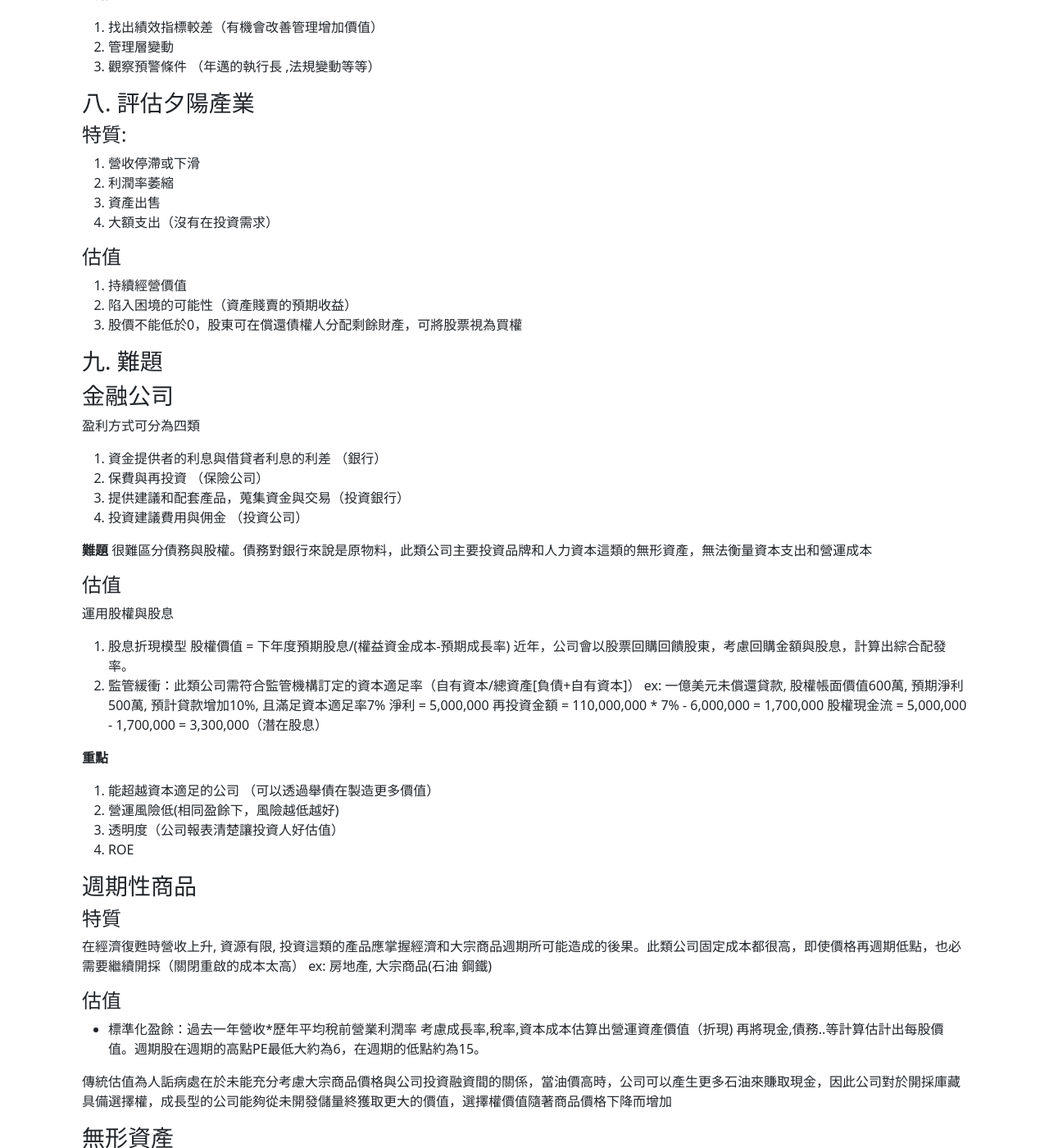
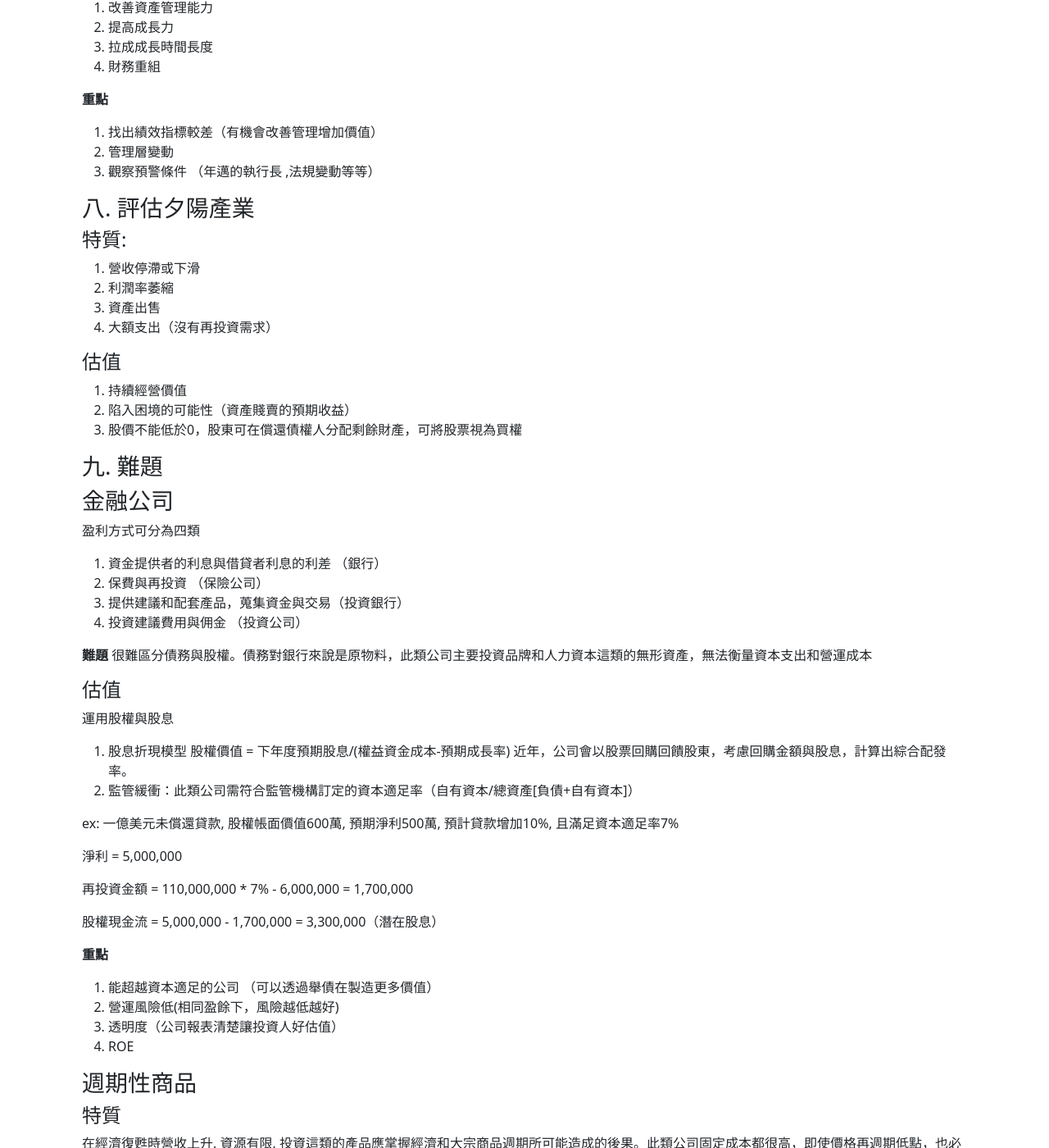
Before and after one commit to ansonuser/wa-blog, a Jekyll site: the page built from _posts/2022-02-21-contemporary.md, in a window 1280 px wide and 1400 px high, scrolled down 3695 px. Shown: the whole window at 82% size. Built offline with Jekyll 4.4.1, drawn with Linux system fonts in a browser that asks for light colours; some web fonts are replaced; comment, search, counter and statistics services are not loaded; some of the changed text lies outside the part shown.

Commit message:
rearange contemporary

```diff
--- a/_posts/2022-02-21-contemporary.md
+++ b/_posts/2022-02-21-contemporary.md
@@ -128,12 +131,14 @@ n年後的終值=(n+1)年後的現金流/(折現率-永續成長率)茲
 隨著時間的推移錯誤會被修正
 
 ### 五. 評估年輕的公司
+
 #### 特質
 1. 沒有過去數據
 2. 營收少或完全沒有
 3. 存活
 4. 資金缺乏流動性
 5. 對股權的多重主張
+
 #### 估值
 1. 營收成長（市場佔有率，產能）
 2. 目標利潤率 （累積虧損避稅，規模）
@@ -148,11 +153,13 @@ n年後的終值=(n+1)年後的現金流/(折現率-永續成長率)茲
 5. 獨特性
 
 ### 六. 評估成長型的公司
+
 #### 特質:
 1. 財務狀況變動大
 2. 市值高於帳面價值
 3. 債務情形：相較於成熟負債比例較低，沒有足夠現金流支撐債務
 4. 市場歷史短且不穩定
+
 #### 估值
 **內在估值**
 1. 擴大成長（競爭小,潛在市場大）
@@ -163,6 +170,7 @@ n年後的終值=(n+1)年後的現金流/(折現率-永續成長率)茲
 5. PEG(本益比/預期成長率)低PEG較便宜
 
 ### 七. 評估成熟型的公司
+
 #### 特質:
 1. 營收成長接近經濟成長
 2. 利潤率穩定
@@ -183,11 +191,12 @@ n年後的終值=(n+1)年後的現金流/(折現率-永續成長率)茲
 3. 觀察預警條件 （年邁的執行長 ,法規變動等等）
 
 ### 八. 評估夕陽產業
+
 #### 特質:
 1. 營收停滯或下滑
 2. 利潤率萎縮
 3. 資產出售
-4. 大額支出（沒有在投資需求）
+4. 大額支出（沒有再投資需求）
 
 #### 估值
 1. 持續經營價值
@@ -212,9 +221,13 @@ n年後的終值=(n+1)年後的現金流/(折現率-永續成長率)茲
 股權價值 = 下年度預期股息/(權益資金成本-預期成長率)
 近年，公司會以股票回購回饋股東，考慮回購金額與股息，計算出綜合配發率。
 2. 監管緩衝：此類公司需符合監管機構訂定的資本適足率（自有資本/總資產[負債+自有資本]）
+
 ex: 一億美元未償還貸款, 股權帳面價值600萬, 預期淨利500萬, 預計貸款增加10%, 且滿足資本適足率7%
+
 淨利 = 5,000,000
+
 再投資金額 = 110,000,000 * 7% - 6,000,000 = 1,700,000
+
 股權現金流 = 5,000,000 - 1,700,000 = 3,300,000（潛在股息）
 
 **重點**
```
Also changed, not shown: other parts of _posts/2022-02-21-contemporary.md (+4 -1 lines).
